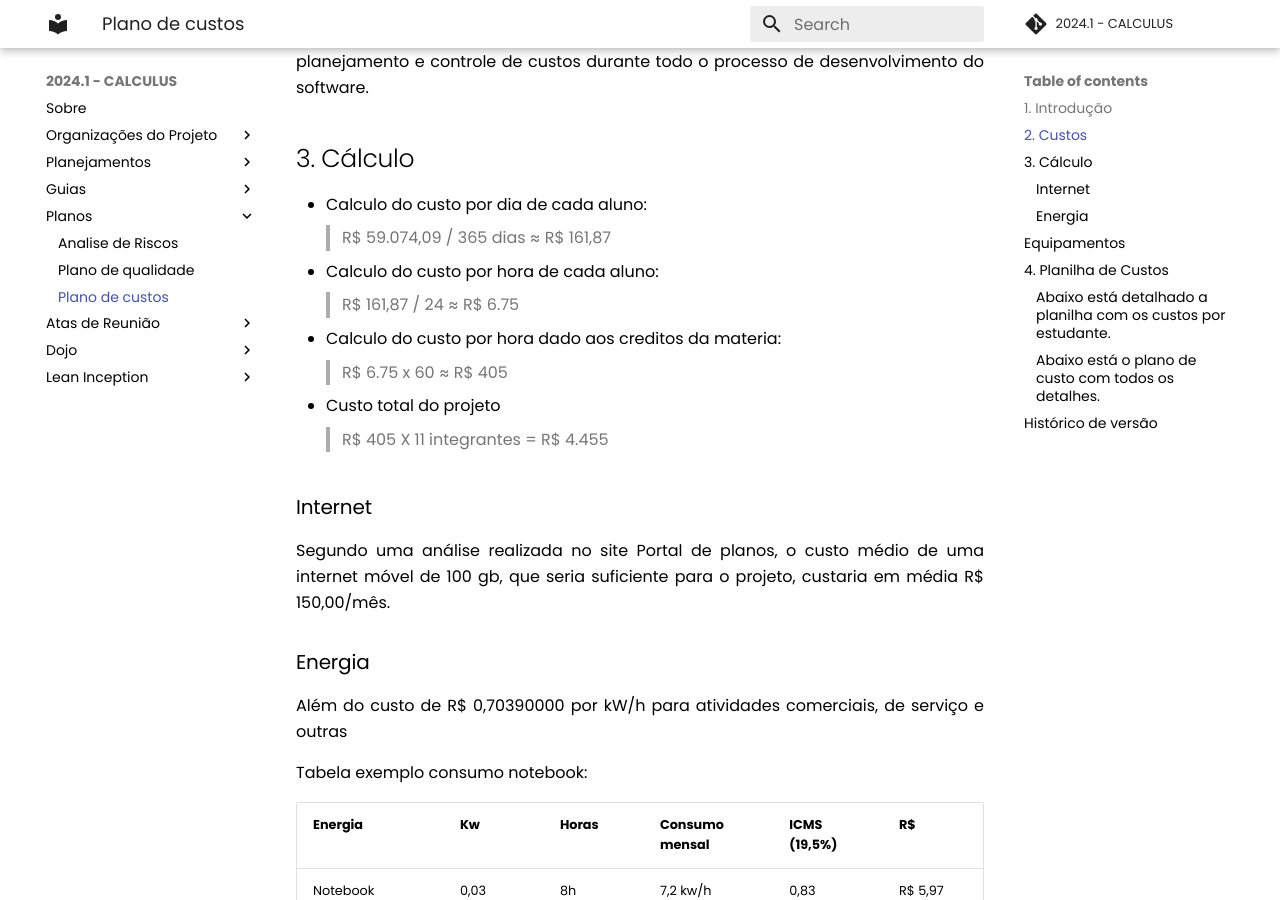
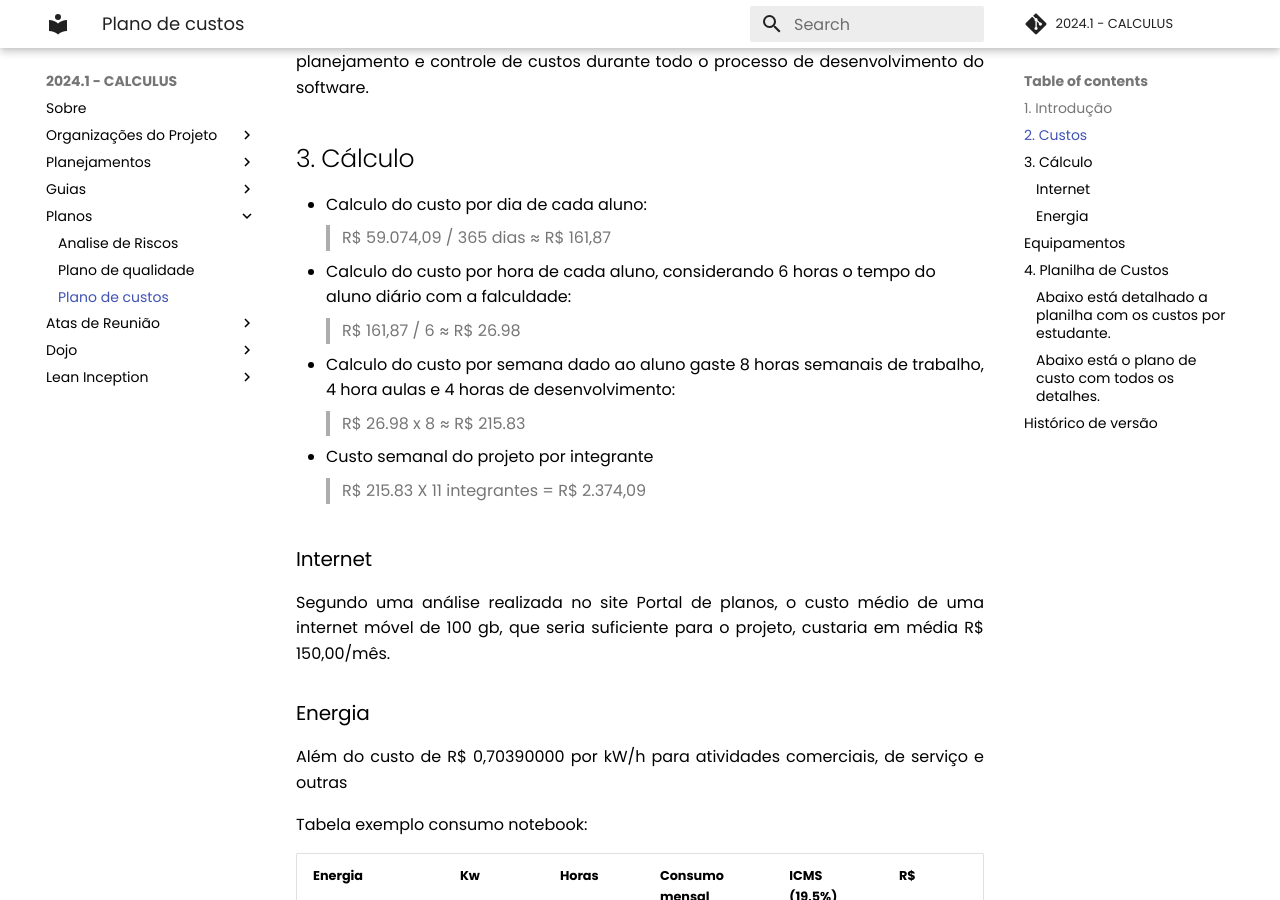
Before and after one commit to fga-eps-mds/2024.1-CALCULUS-DOC, an MkDocs documentation site: the page built from docs/planos/planos_custos.md, in a window 1280 px wide and 900 px high, scrolled down 944 px. Built offline with MkDocs 1.6.1 and Material for MkDocs 9.7.7, drawn with Linux system fonts in a browser that asks for light colours; comment, search, counter and statistics services are not loaded; some of the changed text lies outside the part shown.

Commit message:
doc(#135): Documentação_EVM

```diff
--- a/docs/planos/planos_custos.md
+++ b/docs/planos/planos_custos.md
@@ -18,12 +18,12 @@ Essa referência de custos é um ponto de partida valioso para estimar os gastos
 ## 3. Cálculo
 - Calculo do custo por dia de cada aluno:
 > R$ 59.074,09 / 365 dias ≈ R$ 161,87
-- Calculo do custo por hora de cada aluno:
-> R$ 161,87 / 24 ≈  R$ 6.75
-- Calculo do custo por hora dado aos creditos da materia:
-> R$ 6.75 x 60 ≈ R$ 405
-- Custo total do projeto
-> R$ 405 X 11 integrantes = R$ 4.455
+- Calculo do custo por hora de cada aluno, considerando 6 horas o tempo do aluno diário com a falculdade:
+> R$ 161,87 / 6 ≈  R$ 26.98
+- Calculo do custo por semana dado ao aluno gaste 8 horas semanais de trabalho, 4 hora aulas e 4 horas de desenvolvimento:
+> R$ 26.98 x 8 ≈ R$ 215.83
+- Custo semanal do projeto por integrante
+> R$ 215.83 X 11 integrantes = R$ 2.374,09
 
 ### Internet
 Segundo uma análise realizada no site Portal de planos, o custo médio de uma internet móvel de 100 gb, que seria suficiente para o projeto, custaria em média R$ 150,00/mês.
@@ -56,3 +56,4 @@ width="100%" height="480"></iframe>></iframe>
 | Data | Versão | Descrição | Autor(es) |
 | ---- | ---- | ---- | ---- |
 | 03/07/2024 | 1.0 | Criação do Documento | Davi Matheus e Natanel Filho|
+| 22/08/2024 | 2.0 | Atualização do Preço | Davi Matheus e Natanel Filho|
```
